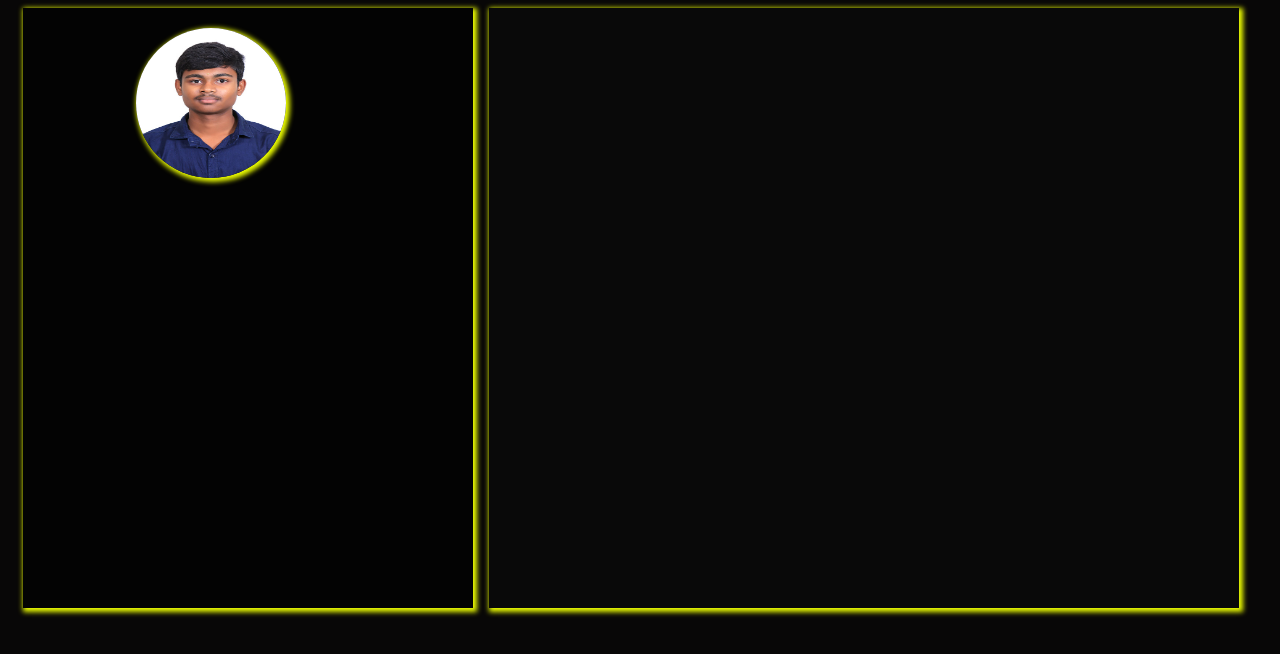
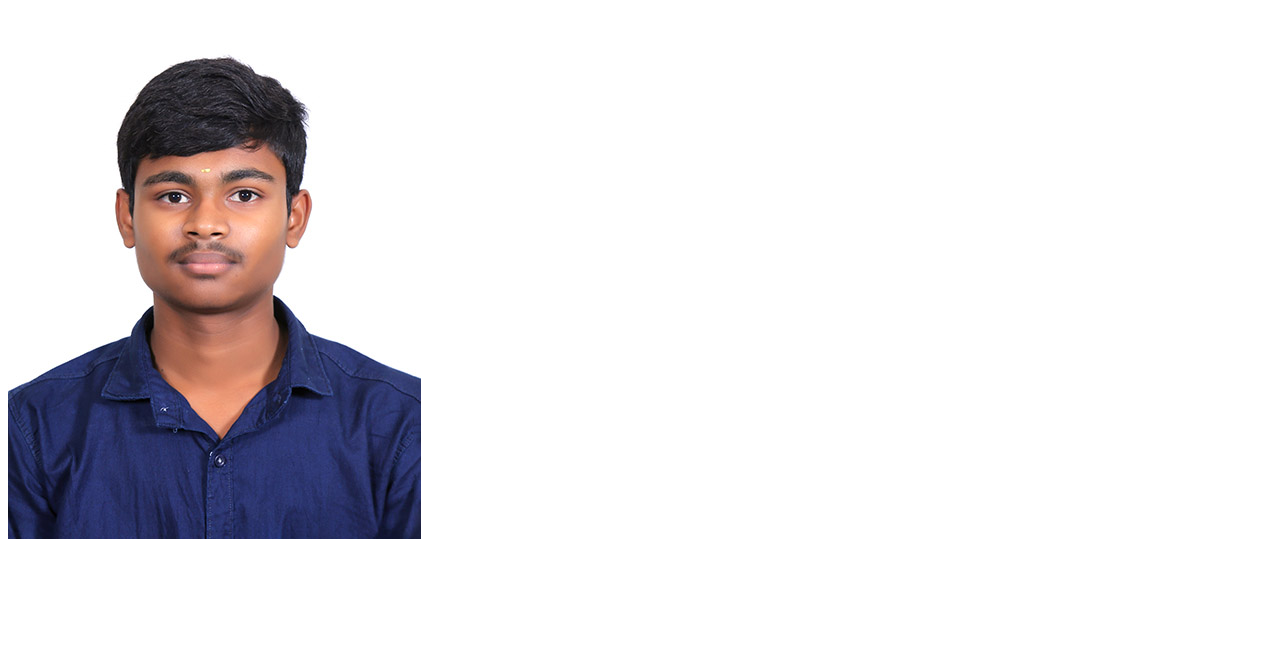
Before and after one commit to Jaisuryacodes/E-commerce-Site-for-Agricultural-Products, a plain HTML site: page resume.html in a window 1280 px wide. Drawn offline with Linux system fonts and the light colour scheme.

Commit message:
Update Resume.css

```diff
--- a/Resume.css
+++ b/Resume.css
@@ -1,39 +1 @@
-body{
-    background-color:rgb(8, 7, 7);
-}
-.Main_Box
-{
-    width: auto;
-    margin-left: 15px;
-    margin-top: 5px;
-    height: 600px;
-   display: flex;
-   flex-wrap: wrap;
-    gap:1rem;
-
-}
-.content1{
- width: 450px;
- height: auto;
- background-color: rgb(3, 3, 3);
- box-shadow: 2px 2px 5px 2px  rgb(236, 253, 2);
-
-}
-.content2{
-    width: 750px;
-    height:auto;
-    background-color: rgb(9, 9, 9);
-    box-shadow: 2px 2px 5px 2px  rgb(236, 253, 2);
-
-}
-.photo img{
-    width:150px;
-    height: 150px;
-    border-radius:50%;
-    align-items: center;
-    margin-top:20px ;
-    margin-left: 25%;
-    box-shadow: 2px 2px 5px 2px rgb(236, 253, 2);
-
-
-}
+#new
```
